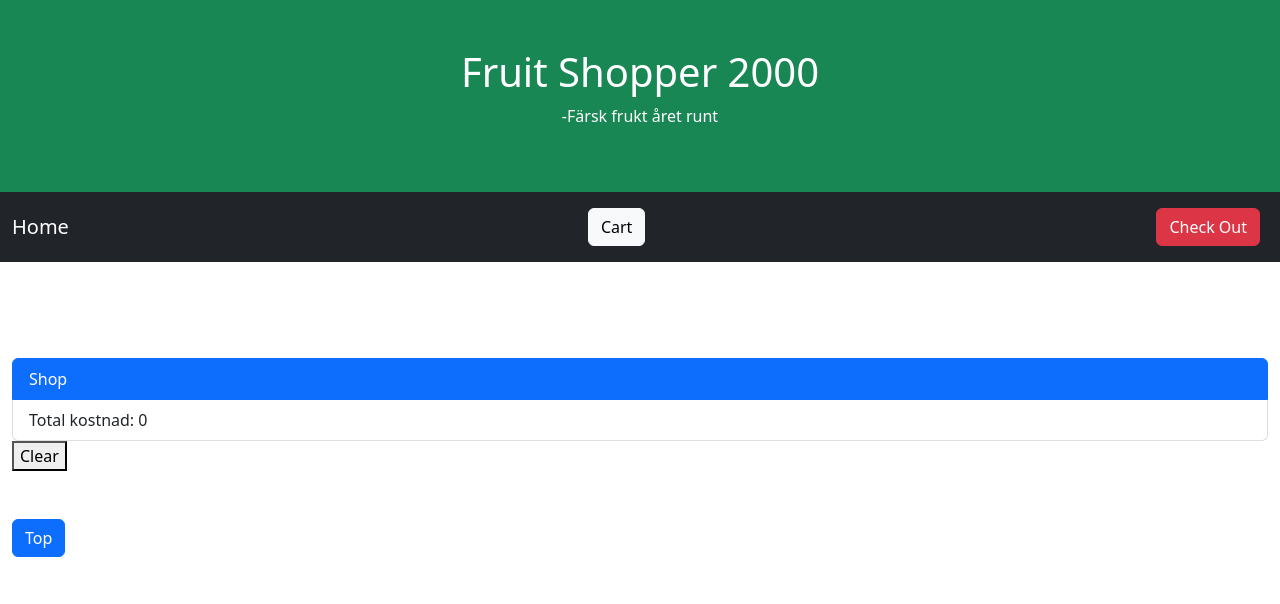
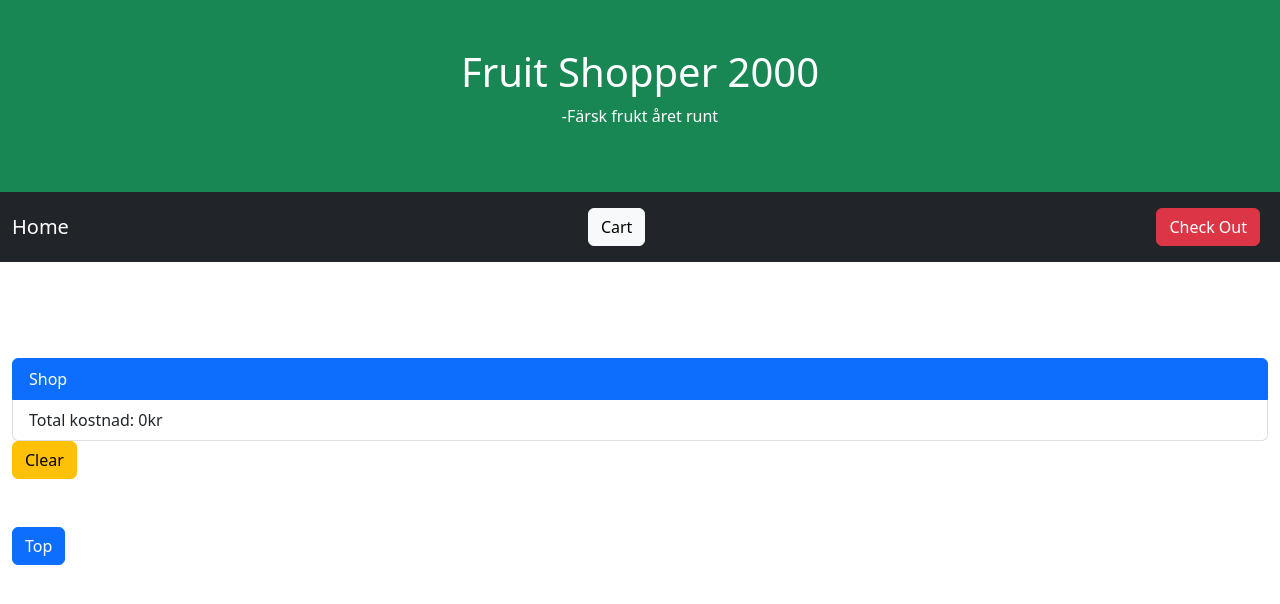
Before and after one commit to AlexRasch/Academic-Work2, a React (Create React App) app: page /cart in a window 1280 px wide. Shown: the top 604 px of the page. Built offline with nearby package versions, Linux system fonts and the light colour scheme.

Commit message:
Knapp Clear

```diff
--- a/src/App.js
+++ b/src/App.js
@@ -146,7 +146,7 @@ function App() {
               <div className="row">
                 <div className="col-sm-12 col-md-12 mt-5 pt-5">
                   <ShoppingList list={shoppingList} />
-                  <button onClick={ClearCart}>Clear</button>
+                  <button type="button" className="btn btn-warning" onClick={ClearCart}>Clear</button>
                 </div>
               </div>
             }/>
@@ -156,7 +156,7 @@ function App() {
               <div className="row">
                 <div className="col-sm-12 col-md-12 mt-5 pt-5">
                   <img className="img-fluid" src="assets/img/qr-payment.svg" width="300"></img>
-                  <p>Total kostnad: {shoppingList.reduce((total, currentValue) => total = total + currentValue.price, 0)}</p>
+                  <p>Total kostnad: {shoppingList.reduce((total, currentValue) => total = total + currentValue.price, 0)}kr</p>
                 </div>
               </div>
             }/>
--- a/src/components/ShoppingList.js
+++ b/src/components/ShoppingList.js
@@ -10,5 +10,5 @@ export function ShoppingList(props) {
 
   // return shoppligst as a complete element
   const shoppingListPrice = shoppingList2.map((x) => x.price);
-  return <ul className="list-group"> <li className="list-group-item active">Shop</li>{shoppingList2} <li className="list-group-item">Total kostnad: {TotalPrice}</li></ul>;
+  return <ul className="list-group"> <li className="list-group-item active">Shop</li>{shoppingList2} <li className="list-group-item">Total kostnad: {TotalPrice}kr</li></ul>;
 }
```
